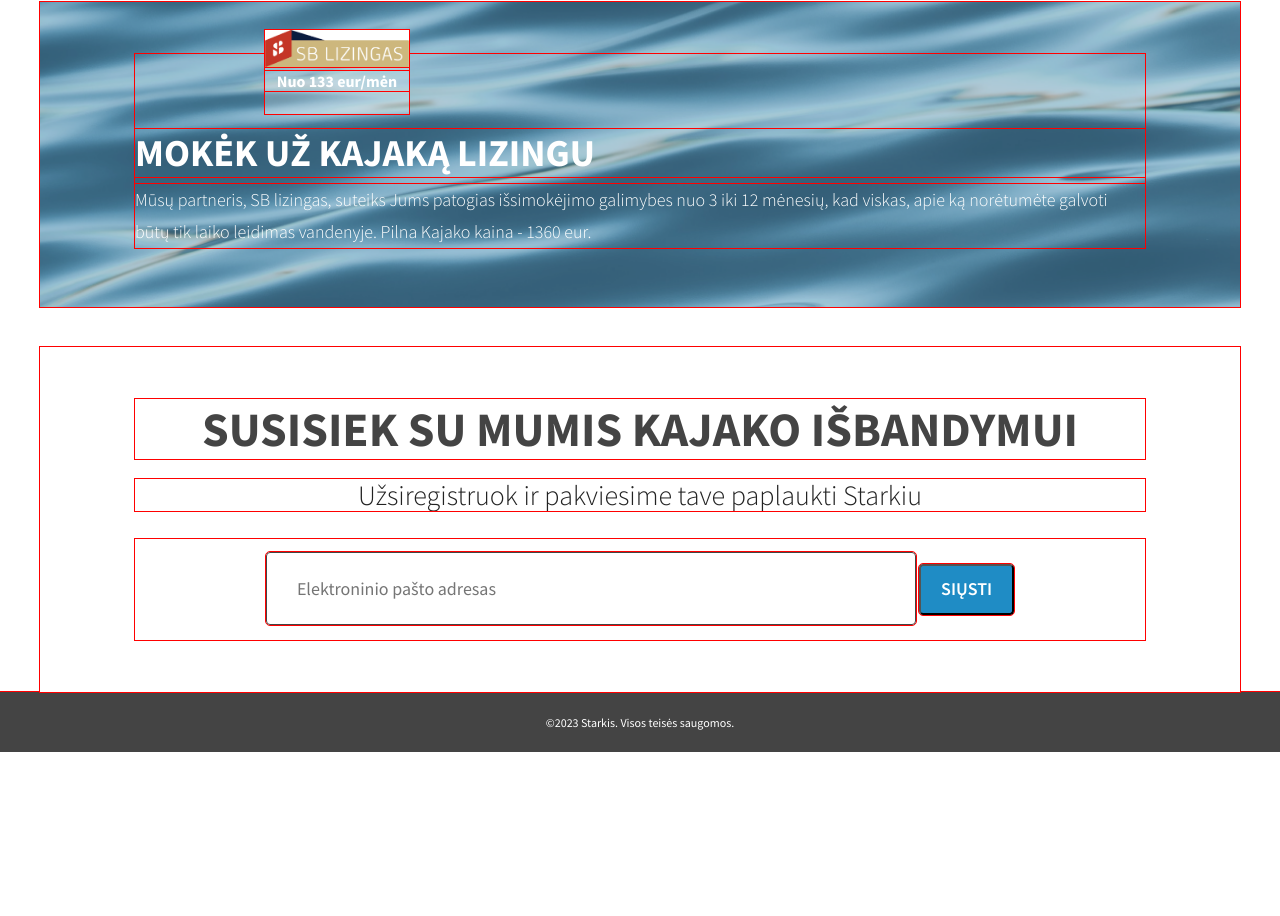
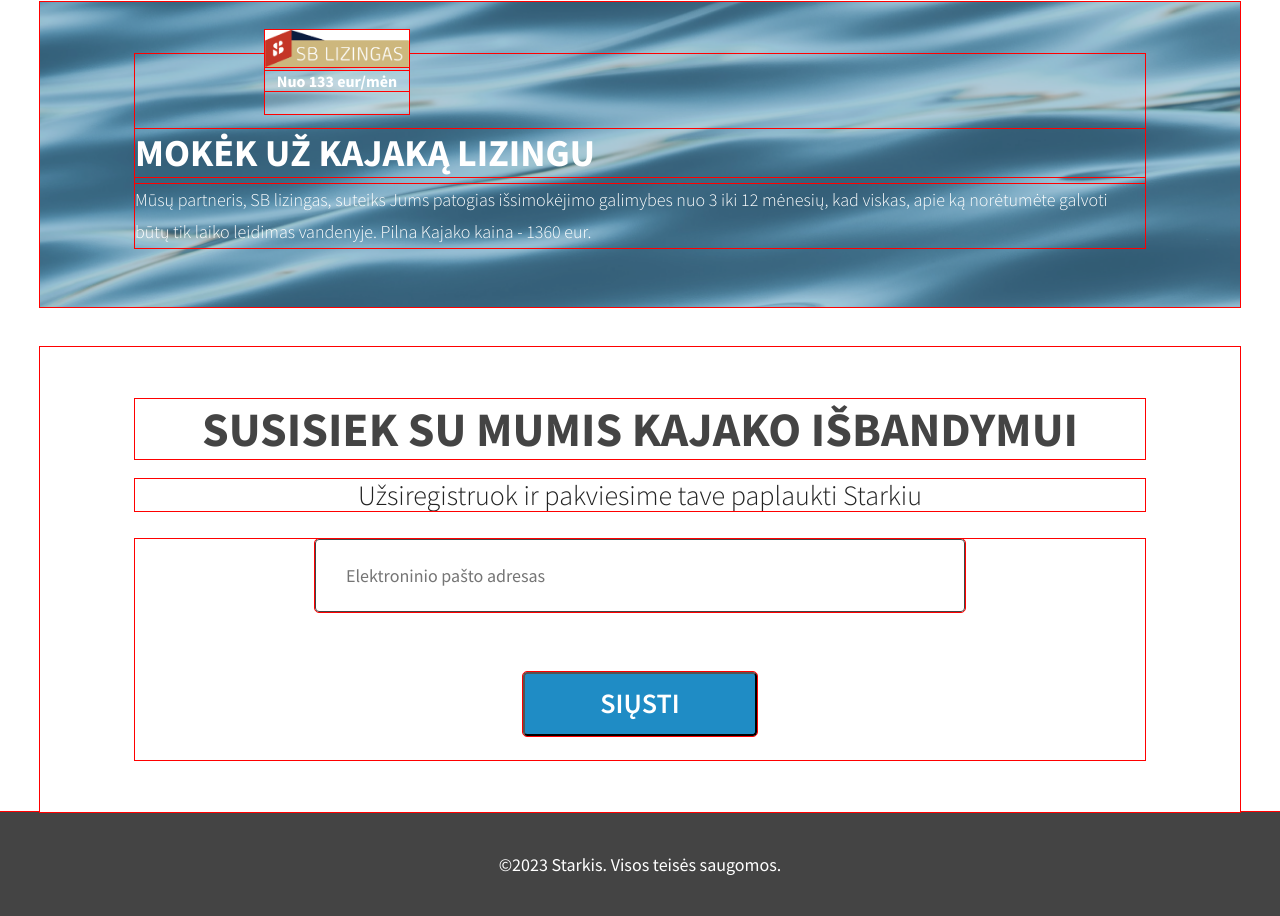
Before and after one commit to Dirigentas/Figma-Starkis, a plain HTML site: page index.html in a window 1280 px wide. Shown: the part 4849-5765 px from the top of the page. Before the commit the page ends 5601 px from the top, so only its background shows below. Drawn offline with Linux system fonts and the light colour scheme.

Commit message:
contact section done

```diff
--- a/CSS/home.css
+++ b/CSS/home.css
@@ -405,6 +405,9 @@ body > .leasing {
 .leasing p {
     color: #fff;
 }
+
+/* CONTACT section */
+
 section > .contact {
     font-weight: 700;
     font-size: 28px;
@@ -427,19 +430,6 @@ section > .contact-p {
         margin-bottom: 28px;
     }
 }
-.contacts > form input[type='submit'] {
-    font-size: 18px;
-    line-height: 22.63px;
-    font-weight: 600;
-    color: #ffffff;
-    background: #1f8cc5;
-    border-radius: 4px;
-    text-transform: uppercase;
-    padding: 12px 20px;
-    margin-top: 25px;
-    margin-bottom: 25px;
-    font-family: 'Source Sans Pro', sans-serif;
-}
 .contacts > form > .input {
     font-weight: 400;
     font-size: 16px;
@@ -458,8 +448,36 @@ section > .contact-p {
         border-radius: 4px;
     }
 }
+.contacts > form input[type='submit'] {
+    font-size: 18px;
+    line-height: 22.63px;
+    font-weight: 600;
+    color: #ffffff;
+    background: #1f8cc5;
+    border-radius: 4px;
+    text-transform: uppercase;
+    padding: 12px 20px;
+    margin-top: 25px;
+    margin-bottom: 25px;
+    font-family: 'Source Sans Pro';
+    @media (min-width: 870px) {
+        font-size: 28px;
+        line-height: 35px;
+        width: 234px;
+        height: 64px;
+        margin-bottom: 24px;
+    }
+}
 .contacts {
     background-color: #fff;
+}
+.contact-form {
+    display: flex;
+    flex-direction: column;
+    align-items: center;
+    @media (min-width: 870px) {
+        gap: 35px;
+    }
 }
 
 /* FOOTER */
@@ -471,6 +489,11 @@ footer {
     padding: 23px 0 22px 0;
     background-color: #444444;
     color: #ffffff;
+    @media (min-width: 870px) {
+        font-size: 18px;
+        line-height: 23px;
+        padding: 41px 0 40px 0;
+    }
 }
 
 /* breakpoints */
--- a/index.html
+++ b/index.html
@@ -161,7 +161,7 @@
     <section class="section-container contacts">
         <h2 id="try" class="contact">Susisiek su mumis kajako išbandymui</h2>
         <p class="contact-p">Užsiregistruok ir pakviesime tave paplaukti Starkiu</p>
-        <form action="" method="post">
+        <form class="contact-form" action="" method="post">
             <input class="input" type="email" name="email" placeholder="Elektroninio pašto adresas">
             <input type="submit" value="Siųsti">
             <img id="succes-icon" src="assets/complete.svg" alt="Succes">
```
